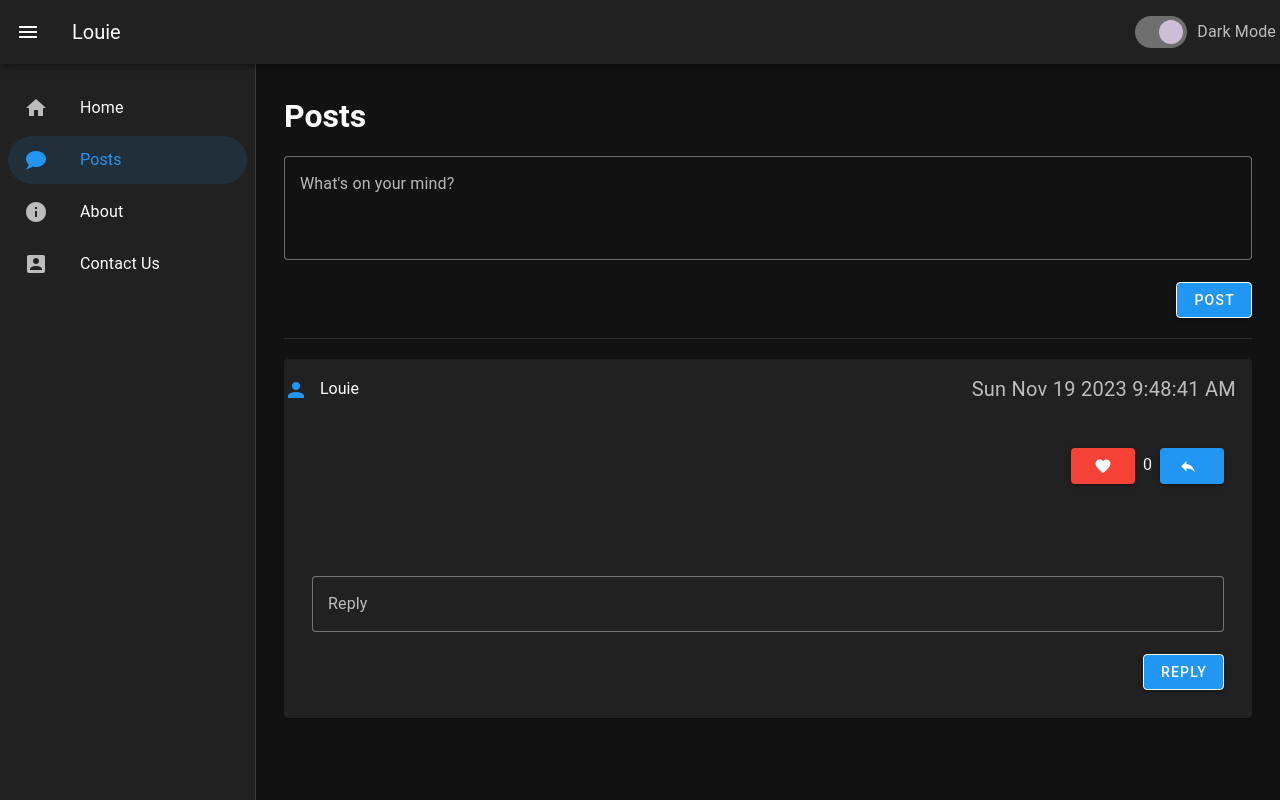
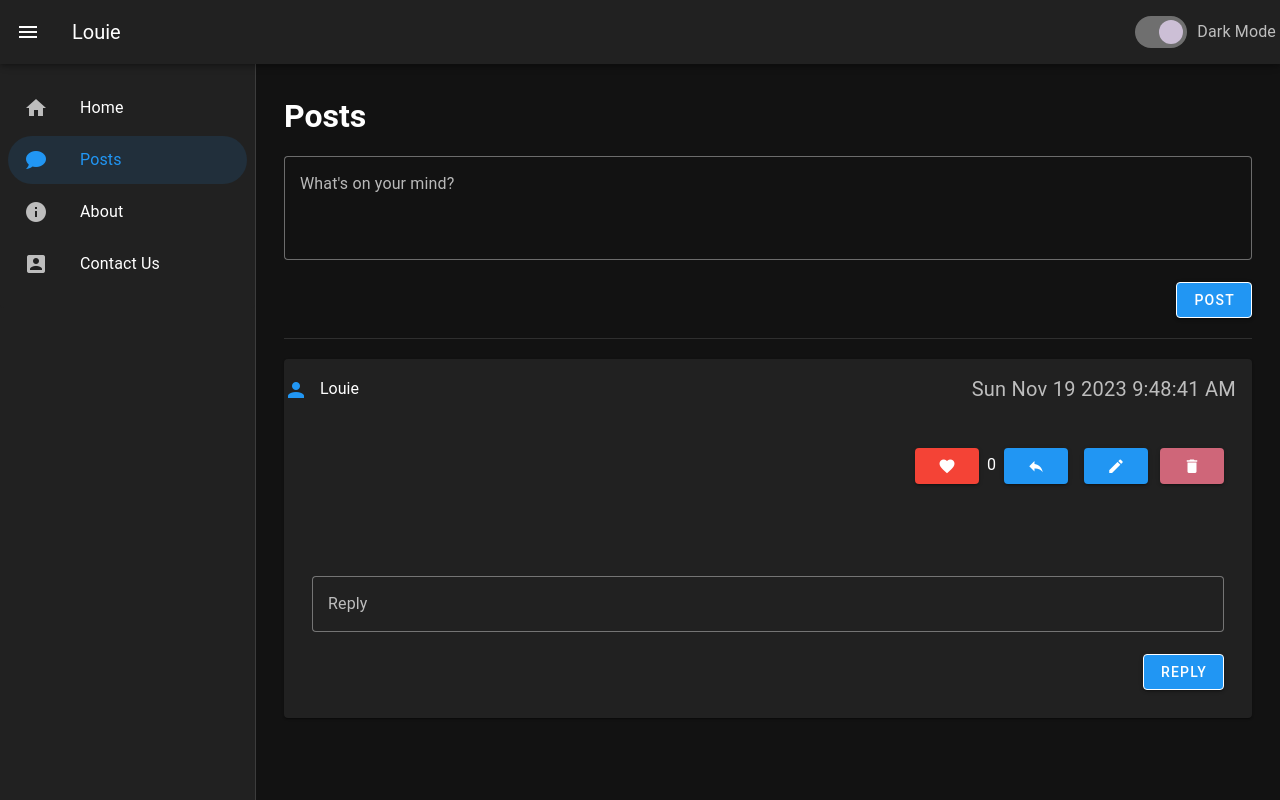
Before and after one commit to johnlouie09/wad1-activity, a Vue app: page / in a window 1280 px wide. Both pictures are taken after a click on the button "POST". Built offline with nearby package versions, Linux system fonts and the light colour scheme.

Commit message:
adding the update delete buttons

```diff
--- a/src/pages/Posts.vue
+++ b/src/pages/Posts.vue
@@ -34,9 +34,10 @@
             </v-row>
             <v-card-title>{{ submission.text }}</v-card-title>
 
-            <!-- Heart and Reply Buttons for Main Post -->
+            <!-- Heart, Reply, Update and Delete Buttons for Main Post -->
             <v-row class="ma-4">
                 <v-col class="text-right">
+                    <!-- Heart Button -->
                     <v-btn @click="incrementCounter(index)" color="red">
                         <v-icon>mdi-heart</v-icon>
                     </v-btn>
@@ -45,7 +46,17 @@
                     <!-- Reply Button -->
                     <v-btn class="ml-2" @click="addReply(submission, index)" color="primary">
                         <v-icon>mdi-reply</v-icon>
-                        <span class="ml-2">{{ submission.replyCounter }}</span>
+                    </v-btn>
+                    <span class="ml-2">{{ submission.replyCounter }}</span>
+
+                    <!-- Update Button -->
+                    <v-btn class="ml-2" @click="editPost(index)" color="primary">
+                        <v-icon>mdi-pencil</v-icon>
+                    </v-btn>
+
+                    <!-- Delete Button -->
+                    <v-btn class="ml-3" @click="deletePost(index)" color="error">
+                        <v-icon>mdi-delete</v-icon>
                     </v-btn>
                 </v-col>
             </v-row>
@@ -69,10 +80,21 @@
                     <!-- Heart Button for Replies -->
                     <v-row class="ma-4">
                         <v-col class="text-right">
+                            <!-- Heart Button -->
                             <v-btn @click="incrementReplyHeart(index, replyIndex)" color="red">
                                 <v-icon>mdi-heart</v-icon>
                             </v-btn>
                             <span class="ml-2">{{ reply.heartCounter }}</span>
+
+                            <!-- Update Button -->
+                            <v-btn class="ml-2" @click="editReply(index, replyIndex)" color="primary">
+                                <v-icon>mdi-pencil</v-icon>
+                            </v-btn>
+
+                            <!-- Delete Button -->
+                            <v-btn class="ml-3" @click="deleteReply(index, replyIndex)" color="error">
+                                <v-icon>mdi-delete</v-icon>
+                            </v-btn>
                         </v-col>
                     </v-row>
                 </v-card>
@@ -162,7 +184,38 @@
             },
             incrementReplyHeart(postIndex, replyIndex) {
                 this.submissions[postIndex].replies[replyIndex].heartCounter++;
-            }
+            },
+            editPost(index) {
+                // Implement logic to edit the main post
+                const newText = prompt('Edit post:', this.submissions[index].text);
+                if (newText !== null) {
+                    this.submissions[index].text = newText;
+                }
+            },
+
+            deletePost(index) {
+                // Implement logic to delete the main post
+                if (confirm('Are you sure you want to delete this post?')) {
+                    this.submissions.splice(index, 1);
+                }
+            },
+
+            editReply(postIndex, replyIndex) {
+                // Implement logic to edit the reply
+                const newReplyText = prompt('Edit reply:', this.submissions[postIndex].replies[replyIndex].text);
+                if (newReplyText !== null) {
+                    this.submissions[postIndex].replies[replyIndex].text = newReplyText;
+                }
+            },
+
+            deleteReply(postIndex, replyIndex) {
+                // Implement logic to delete the reply
+                if (confirm('Are you sure you want to delete this reply?')) {
+                    this.submissions[postIndex].replies.splice(replyIndex, 1);
+                    // Decrease the reply counter for the main post
+                    this.submissions[postIndex].replyCounter -= 1;
+                }
+            },
         }
     });
 </script>
```
